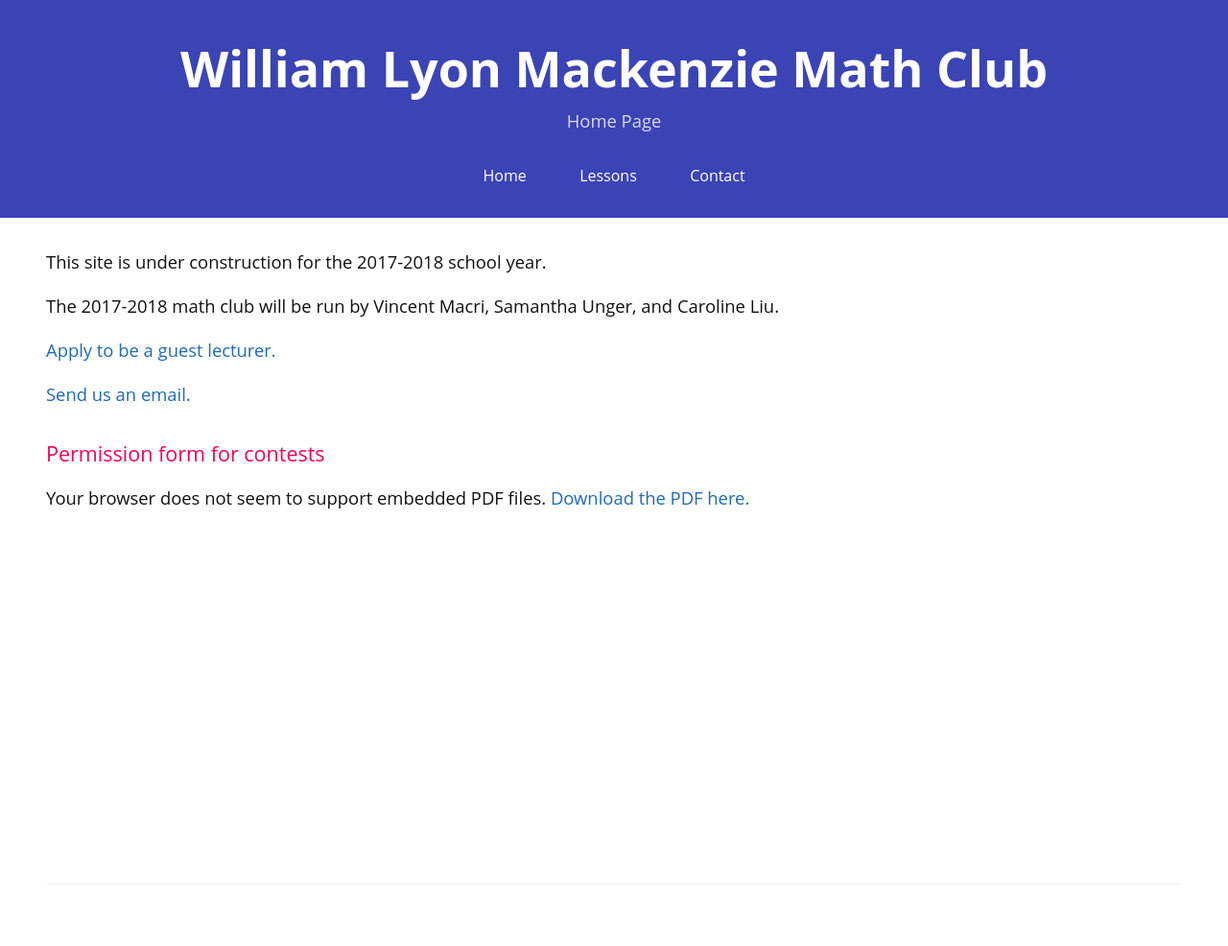
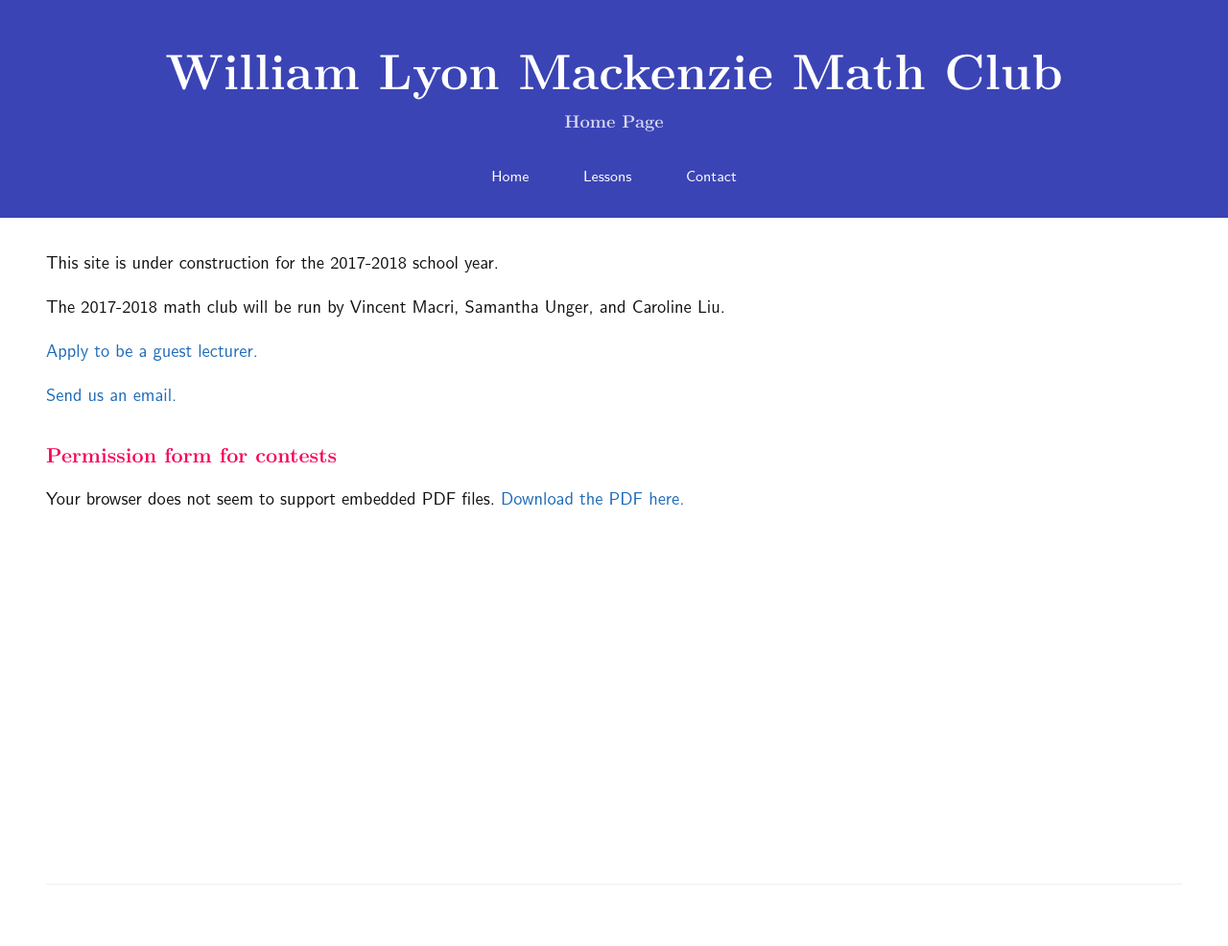
Before and after one commit to MackenzieMathClub/mackenziemathclub.github.io, a Jekyll site: the page built from index.md, in a window 1280 px wide. Shown: the whole page at 96% size. Built offline with Jekyll 4.4.1, drawn with Linux system fonts in a browser that asks for light colours; some web fonts are replaced.

Commit message:
Use Latin Modern fonts, and add MathJax support.

```diff
--- a/_layouts/default.html
+++ b/_layouts/default.html
@@ -8,6 +8,9 @@
 		<meta name="theme-color" content="#3737b4">
 		<link rel="shortcut icon" href="/favicon.ico">
 		<link rel="stylesheet" href="{{ '/assets/css/style.css?v=' | append: site.github.build_revision | relative_url }}">
+		<script type="text/javascript" async
+			src="https://cdnjs.cloudflare.com/ajax/libs/mathjax/2.7.1/MathJax.js?config=TeX-MML-AM_CHTML">
+		</script>
 		{% seo title=false %}
 	</head>
 	<body>
--- /dev/null
+++ b/_sass/fonts.scss
@@ -0,0 +1,69 @@
+@font-face {
+	font-family: "Latin Modern Roman";
+	src: url("/assets/fonts/roman/lmroman-regular.otf") format("opentype");
+	font-weight: normal;
+	font-style: normal;
+}
+
+@font-face {
+	font-family: "Latin Modern Roman";
+	src: url("/assets/fonts/roman/lmroman-bold.otf") format("opentype");
+	font-weight: bold;
+	font-style: normal;
+}
+
+@font-face {
+	font-family: "Latin Modern Roman";
+	src: url("/assets/fonts/roman/lmroman-italic.otf") format("opentype");
+	font-weight: normal;
+	font-style: italic;
+}
+
+@font-face {
+	font-family: "Latin Modern Roman";
+	src: url("/assets/fonts/roman/lmroman-bolditalic.otf") format("opentype");
+	font-weight: bold;
+	font-style: italic;
+}
+
+@font-face {
+	font-family: "Latin Modern Sans";
+	src: url("/assets/fonts/roman/lmsans-regular.otf") format("opentype");
+	font-weight: normal;
+	font-style: normal;
+}
+
+@font-face {
+	font-family: "Latin Modern Sans";
+	src: url("/assets/fonts/roman/lmsans-bold.otf") format("opentype");
+	font-weight: bold;
+	font-style: normal;
+}
+
+@font-face {
+	font-family: "Latin Modern Sans";
+	src: url("/assets/fonts/roman/lmsans-italic.otf") format("opentype");
+	font-weight: normal;
+	font-style: italic;
+}
+
+@font-face {
+	font-family: "Latin Modern Sans";
+	src: url("/assets/fonts/roman/lmsans-bolditalic.otf") format("opentype");
+	font-weight: bold;
+	font-style: italic;
+}
+
+@font-face {
+	font-family: "Latin Modern Mono";
+	src: url("/assets/fonts/lmmono-regular.otf") format("opentype");
+	font-weight: normal;
+	font-style: normal;
+}
+
+@font-face {
+	font-family: "Latin Modern Mono";
+	src: url("/assets/fonts/lmmono-italic.otf") format("opentype");
+	font-weight: normal;
+	font-style: italic;
+}
--- a/_sass/jekyll-theme-cayman.scss
+++ b/_sass/jekyll-theme-cayman.scss
@@ -1,4 +1,5 @@
 @import "normalize";
+@import "fonts";
 @import "rouge-github";
 @import "variables";
 
@@ -27,7 +28,7 @@
 body {
 	padding: 0;
 	margin: 0;
-	font-family: "Open Sans", "Helvetica Neue", Helvetica, Arial, sans-serif;
+	font-family: "Latin Modern Sans", "Open Sans", "Helvetica Neue", Helvetica, Arial, sans-serif;
 	font-size: 16px;
 	line-height: 1.5;
 	color: $body-text-color;
@@ -101,6 +102,11 @@ a {
 
 	@include small {
 		padding: 0.5rem 1rem;
+	}
+
+	h1, h2, h3, h4, h5, h6 {
+		font-family: "Latin Modern Roman", serif;
+		font-weight: bold;
 	}
 }
 
@@ -184,15 +190,11 @@ a {
 		max-width: 100%;
 	}
 
-	h1,
-	h2,
-	h3,
-	h4,
-	h5,
-	h6 {
+	h1, h2, h3, h4, h5, h6 {
+		font-family: "Latin Modern Roman", serif;
 		margin-top: 2rem;
 		margin-bottom: 1rem;
-		font-weight: normal;
+		font-weight: bold;
 		color: $section-headings-color;
 	}
 
@@ -202,7 +204,7 @@ a {
 
 	code {
 		padding: 2px 4px;
-		font-family: Consolas, "Liberation Mono", Menlo, Courier, monospace;
+		font-family: "Latin Modern Mono", Consolas, "Liberation Mono", Menlo, Courier, monospace;
 		color: $code-text-color;
 		background-color: $code-bg-color;
 		border-radius: 0.3rem;
```
Also changed, not shown: assets/fonts/mono/lmmono-italic.otf (added), assets/fonts/mono/lmmono-regular.otf (added), assets/fonts/roman/lmroman-bold.otf (added), assets/fonts/roman/lmroman-bolditalic.otf (added), assets/fonts/roman/lmroman-italic.otf (added), assets/fonts/roman/lmroman-regular.otf (added), assets/fonts/sans/lmsans-bold.otf (added), assets/fonts/sans/lmsans-boldoblique.otf (added), assets/fonts/sans/lmsans-oblique.otf (added), assets/fonts/sans/lmsans-regular.otf (added).
